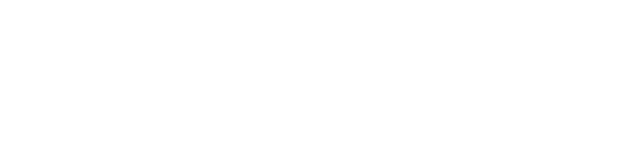
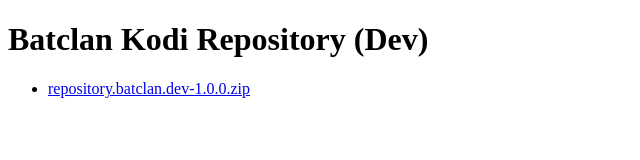
Before and after one commit to Bpik/batclan-repo-dev, a plain HTML site: page index.html in a window 1280 px wide. Shown: the whole page, without its empty margins (0-640 px from the left). Drawn offline with Linux system fonts and the light colour scheme.

Commit message:
Populate index.html with repository zip link for Kodi

```diff
--- a/index.html
+++ b/index.html
@@ -1,5 +1,16 @@
 <!doctype html>
 <html>
-  <head><title>Batclan Kodi Repo (Dev)</title></head>
-  <body></body>
+  <head>
+    <title>Batclan Kodi Repository (Dev)</title>
+  </head>
+  <body>
+    <h1>Batclan Kodi Repository (Dev)</h1>
+    <ul>
+      <li>
+        <a href="repository.batclan.dev-1.0.0.zip">
+          repository.batclan.dev-1.0.0.zip
+        </a>
+      </li>
+    </ul>
+  </body>
 </html>
```
